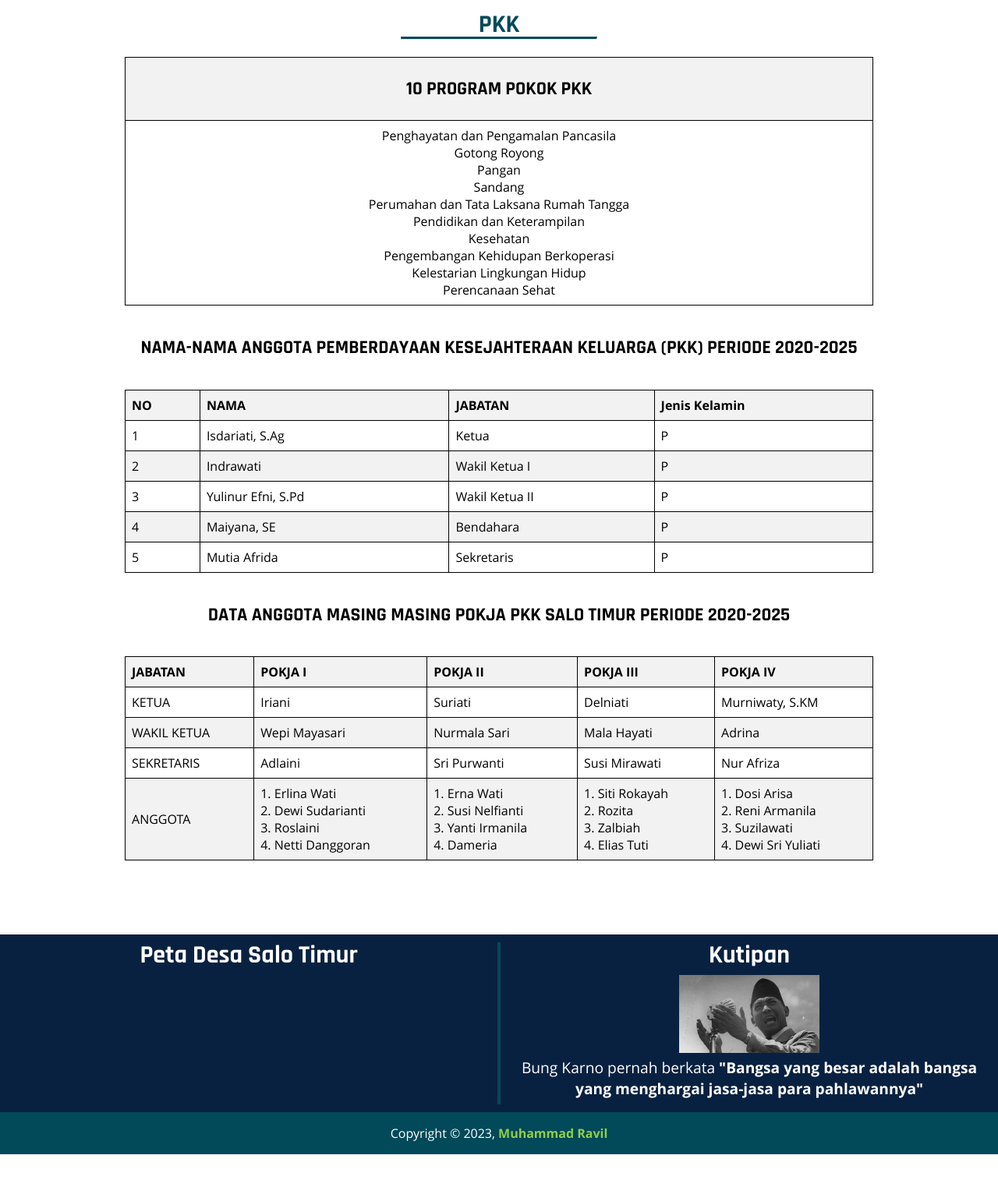
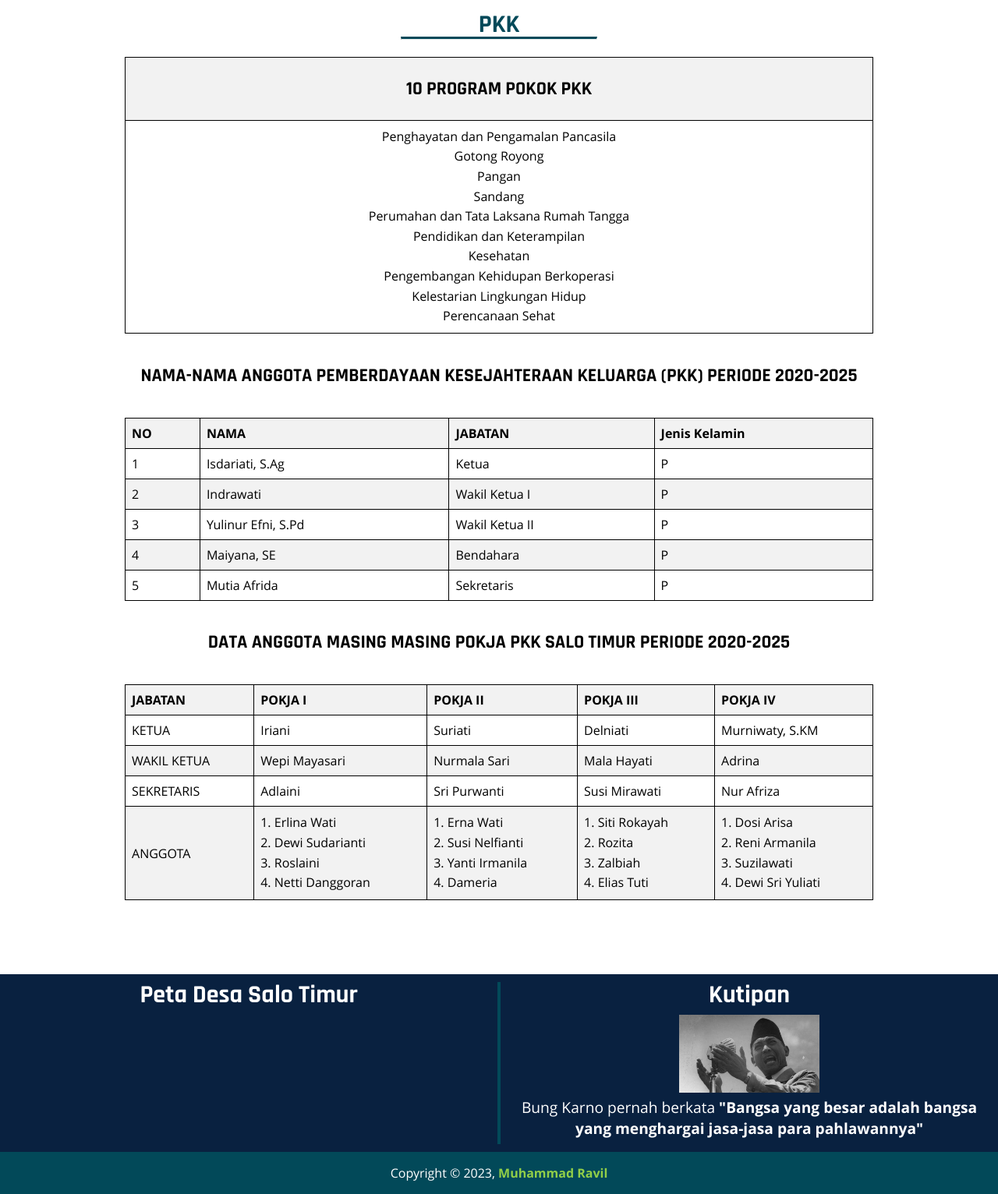
Before and after one commit to bayupradika/webdes, a PHP site: page /pkk.php in a window 1280 px wide. Shown: the part 70-1602 px from the top of the page at 78% size. Before the commit the page ends 1551 px from the top, so only its background shows below. Run offline with PHP 8.4, Linux system fonts and the light colour scheme; some web fonts are replaced; grey boxes are pictures that could not be loaded.

Commit message:
atasi error

```diff
--- a/layout/footer.php
+++ b/layout/footer.php
@@ -2,7 +2,7 @@
     </div>
 
     <!-- Footer -->
-    <div class="footer">
+    <div class="footer" style="bottom: 0;">
       <div class="rowflex">
         <div class="peta">
             <h1>Peta Desa Salo Timur</h1>
--- a/layout/header.php
+++ b/layout/header.php
@@ -52,7 +52,7 @@
           <li class="dropdown">
             <a href="#" class="dropbtn"><i class="fas fa-envelope"></i> Profil</a>
             <div class="dropdown-content">
-              <a href="struktur.php">Profil Desa</a>
+              <a href="profil.php">Profil Desa</a>
               <a href="perangkat.php">Perangkat Desa</a>
               <a href="visimisi.php">Visi & Misi</a>
             </div>
--- a/pkk.php
+++ b/pkk.php
@@ -23,7 +23,7 @@
             </thead>
             <tbody>
                 <tr>
-                    <td style="text-align:center;"> Penghayatan dan Pengamalan Pancasila <br>
+                    <td style="text-align:center; line-height:1.6rem"> Penghayatan dan Pengamalan Pancasila <br>
                      Gotong Royong <br>
                      Pangan <br>
                      Sandang <br>
@@ -115,10 +115,10 @@
                 </tr>
                 <tr>
                     <td><br>ANGGOTA<br><br></td>
-                    <td style="line-height: 1,6rem;">1. Erlina Wati <br>2. Dewi Sudarianti <br>3. Roslaini <br>4. Netti Danggoran</td>
-                    <td style="line-height: 1,6rem;">1. Erna Wati <br>2. Susi Nelfianti <br>3. Yanti Irmanila <br>4. Dameria</td>
-                    <td style="line-height: 1,6rem;">1. Siti Rokayah <br>2. Rozita <br>3. Zalbiah <br>4. Elias Tuti</td>
-                    <td style="line-height: 1,6rem;">1. Dosi Arisa <br>2. Reni Armanila <br>3. Suzilawati <br>4. Dewi Sri Yuliati</td>
+                    <td style="line-height: 1.6rem;">1. Erlina Wati <br>2. Dewi Sudarianti <br>3. Roslaini <br>4. Netti Danggoran</td>
+                    <td style="line-height: 1.6rem;">1. Erna Wati <br>2. Susi Nelfianti <br>3. Yanti Irmanila <br>4. Dameria</td>
+                    <td style="line-height: 1.6rem;">1. Siti Rokayah <br>2. Rozita <br>3. Zalbiah <br>4. Elias Tuti</td>
+                    <td style="line-height: 1.6rem;">1. Dosi Arisa <br>2. Reni Armanila <br>3. Suzilawati <br>4. Dewi Sri Yuliati</td>
                 </tr>
             </tbody>
         </table>
```
Also changed, not shown: profil.php (added, +68 -0 lines).
